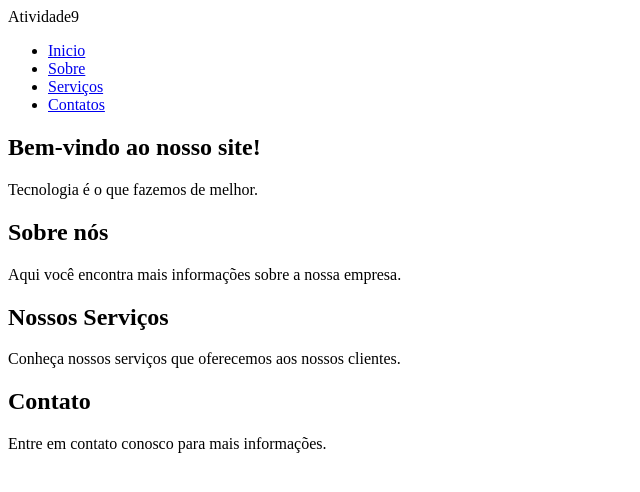
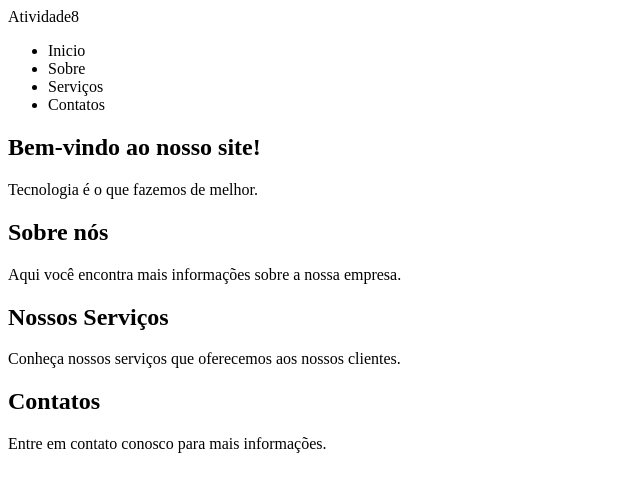
Before and after one commit to zezim17/atividade8, a plain HTML site: page index.html in a window 1280 px wide. Shown: the whole page, without its empty margins (0-640 px from the left). Drawn offline with Linux system fonts and the light colour scheme.

Commit message:
Update index.html

```diff
--- a/index.html
+++ b/index.html
@@ -1,29 +1,29 @@
 <!DOCTYPE html>
 <html>
-    <head>Atividade9</head>
+    <head>Atividade8</head>
     <body>
-        <nav>
+        <aside>
             <ul>
-                <li><a href="#inicio">Inicio</a></li>
-                <li><a href="#sobre">Sobre</a></li>
-                <li><a href="#servicos">Serviços</a></li>
-                <li><a href="#contato">Contatos</a></li>
+                <li><a>Inicio</a></li>
+                <li><a>Sobre</a></li>
+                <li><a>Serviços</a></li>
+                <li><a>Contatos</a></li>
             </ul>
-        </nav>
+        </aside>
         <section>
-            <h1 id="inicio">Bem-vindo ao nosso site!</h1>
+            <h1>Bem-vindo ao nosso site!</h1>
             <p>Tecnologia é o que fazemos de melhor.</p>
         </section>
         <section>
-            <h2 id="sobre">Sobre nós</h2>
+            <h2>Sobre nós</h2>
             <p>Aqui você encontra mais informações sobre a nossa empresa.</p>
         </section>
         <section>
-            <h2 id="servicos">Nossos Serviços</h2>
+            <h2>Nossos Serviços</h2>
             <p>Conheça nossos serviços que oferecemos aos nossos clientes.</p>
         </section>
         <section>
-            <h2 id="contato">Contato</h2>
+            <h2>Contatos</h2>
             <p>Entre em contato conosco para mais informações.</p>
         </section>
     </body>
```
